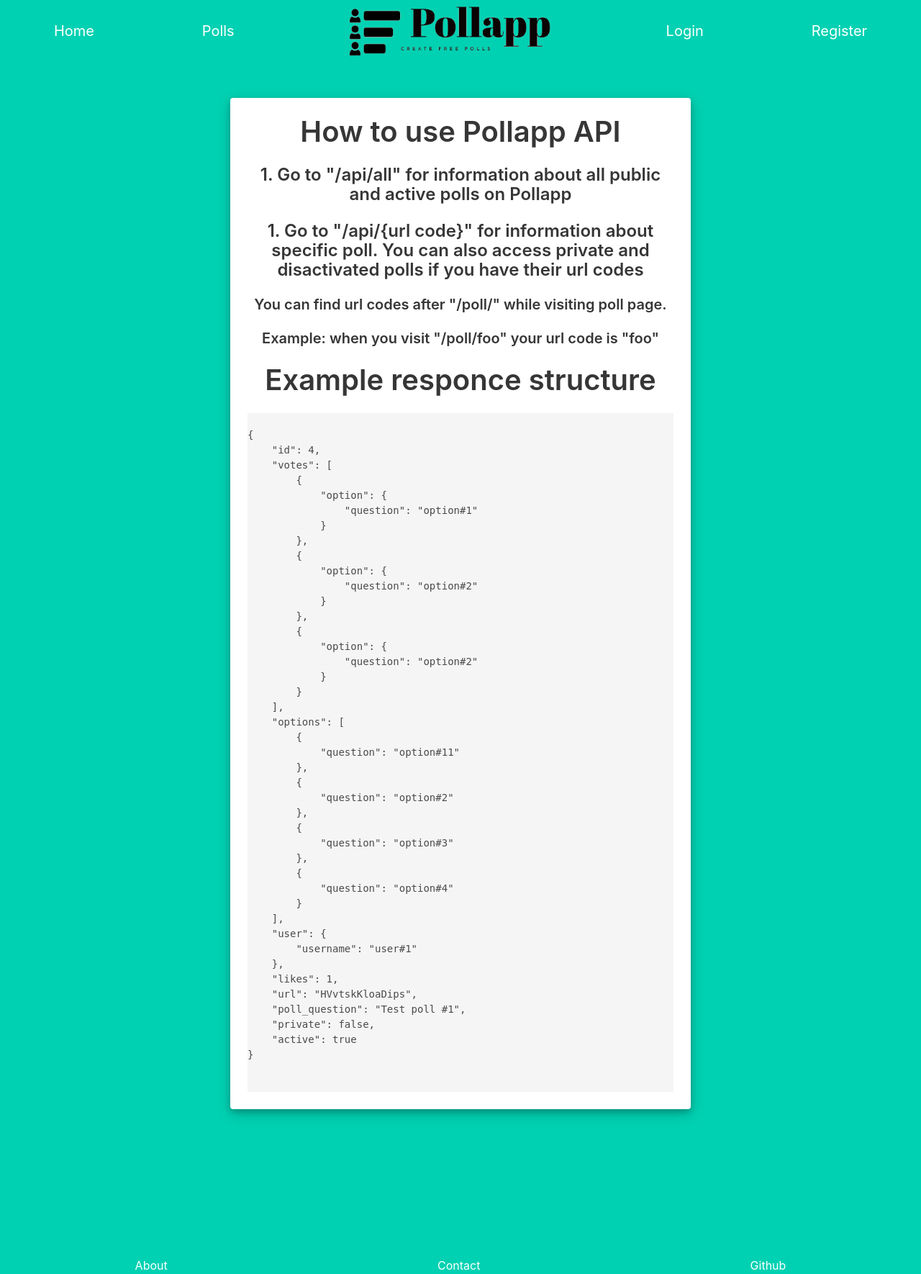
After one commit to Antonekk/Cs50-Final-Project, a Django app: page /api_info in a window 1280 px wide. The commit adds this page. Shown: the whole page at 72% size. Run offline with Django 4.2, Linux system fonts and the light colour scheme; some libraries are stand-ins or nearby versions.

Commit message:
api usage info added

```diff
--- a/final/Pollapp/static/Pollapp/style.css
+++ b/final/Pollapp/static/Pollapp/style.css
@@ -2,6 +2,10 @@
     margin-bottom: 20px;
 }
 
+pre{
+    text-align: left;
+    padding-left: 0px;
+}
 footer{
     width: 100% !important;
     margin-top: 16%;
--- a/final/Pollapp/templates/Pollapp/about.html
+++ b/final/Pollapp/templates/Pollapp/about.html
@@ -7,8 +7,8 @@
         <div class="media-content">
           <p class="title is-2">About Pollapp project</p>
           <p class="title is-4">Pollapp was created as a final project for cs50 Web programming course</p>
-          <a class="button" href="https://cs50.harvard.edu/x/2022/" target="_blank" rel="noreferrer noopener">Cs50</a>
-          <a class="button" href="https://cs50.harvard.edu/web/2020/" target="_blank" rel="noreferrer noopener">Cs50 Web</a>
+          <a class="button small-bottom-margin" href="https://cs50.harvard.edu/x/2022/" target="_blank" rel="noreferrer noopener">Cs50</a>
+          <a class="button small-bottom-margin" href="https://cs50.harvard.edu/web/2020/" target="_blank" rel="noreferrer noopener">Cs50 Web</a>
           <p class="title is-4">If you want to contact me visit "Contact" page</p>
           <p class="title is-4">You can see pollapp source code by vistitng this github repository</p>
           <a href="https://github.com/Antonekk/Cs50-Final-Project" target="_blank" rel="noreferrer noopener"class="button">
--- /dev/null
+++ b/final/Pollapp/templates/Pollapp/api.html
@@ -0,0 +1,64 @@
+{% extends "Pollapp/layout.html" %}
+
+{% block body %}
+<div class="card poll">
+    <div class="card-content">
+      <div class="media">
+        <div class="media-content">
+          <p class="title is-2">How to use Pollapp API</p>
+          <p class="title is-4">1. Go to "/api/all" for information about all public and active polls on Pollapp</p>
+          <p class="title is-4">1. Go to "/api/{url code}" for information about specific poll. You can also access private and disactivated polls if you have their url codes</p>
+          <p class="title is-5">You can find url codes after "/poll/" while visiting poll page.</p>
+          <p class="title is-5">Example: when you visit "/poll/foo" your url code is "foo"</p>
+
+          <p class="title is-2">Example responce structure</p>
+          <pre>
+{
+    "id": 4,
+    "votes": [
+        {
+            "option": {
+                "question": "option#1"
+            }
+        },
+        {
+            "option": {
+                "question": "option#2"
+            }
+        },
+        {
+            "option": {
+                "question": "option#2"
+            }
+        }
+    ],
+    "options": [
+        {
+            "question": "option#11"
+        },
+        {
+            "question": "option#2"
+        },
+        {
+            "question": "option#3"
+        },
+        {
+            "question": "option#4"
+        }
+    ],
+    "user": {
+        "username": "user#1"
+    },
+    "likes": 1,
+    "url": "HVvtskKloaDips",
+    "poll_question": "Test poll #1",
+    "private": false,
+    "active": true
+}
+          </pre>
+        </div>
+      </div>
+    </div>
+  </div>
+
+{% endblock%}
--- a/final/Pollapp/templates/Pollapp/contact.html
+++ b/final/Pollapp/templates/Pollapp/contact.html
@@ -6,6 +6,7 @@
       <div class="media">
         <div class="media-content">
         <p class="title is-2">Contact</p>
+          <p class="title is-4">If you want to contact me, you can do it by email</p>
           <p class="title is-4">Email: antonistrasz@gmail.com</p>
           <p class="title is-4">Github account: </p>
           <a href="https://github.com/Antonekk" target="_blank" rel="noreferrer noopener"class="button small-bottom-margin">
--- a/final/Pollapp/templates/Pollapp/polls.html
+++ b/final/Pollapp/templates/Pollapp/polls.html
@@ -14,6 +14,7 @@
       </div>
     </div>
   </div>
+
 
   <div class="card poll">
     <div class="card-content">
--- a/final/Pollapp/templates/Pollapp/profile.html
+++ b/final/Pollapp/templates/Pollapp/profile.html
@@ -5,8 +5,10 @@
     <div style="min-width:100%;" class="card-content">
       <div style="min-width:100%;" class="media">
         <div style="min-width:100%;" class="media-content">
+          <a class="button is-link is-rounded small-bottom-margin" href="{% url 'api_info' %}">API</a>
           <p class="title is-4">{{user.username}}</p>
           <p class="subtitle is-6">{{user.email}}</p>
+
         </div>
       </div>
 
@@ -14,6 +16,7 @@
         <br>
         <time datetime="2016-1-1">Profile created on: {{user.date_joined}}</time>
       </div>
+
       <div class="tabs is-centered">
         <ul>
 
--- a/final/Pollapp/urls.py
+++ b/final/Pollapp/urls.py
@@ -15,4 +15,5 @@
     path("like/<str:url>", views.like, name="like"),
     path("deactivate/<str:url>", views.deactivate, name="deactivate"),
     path('api/<str:api_data>', views.api, name="api"),
+    path('api_info', views.api_info, name="api_info"),
 ]
--- a/final/Pollapp/views.py
+++ b/final/Pollapp/views.py
@@ -23,6 +23,9 @@
 
 def about(request):
     return render(request, "Pollapp/about.html")
+
+def api_info(request):
+    return render(request, "Pollapp/api.html")
 
 def pagination(pag_objects, page_num):
     page_view = Paginator(pag_objects,5)
```
